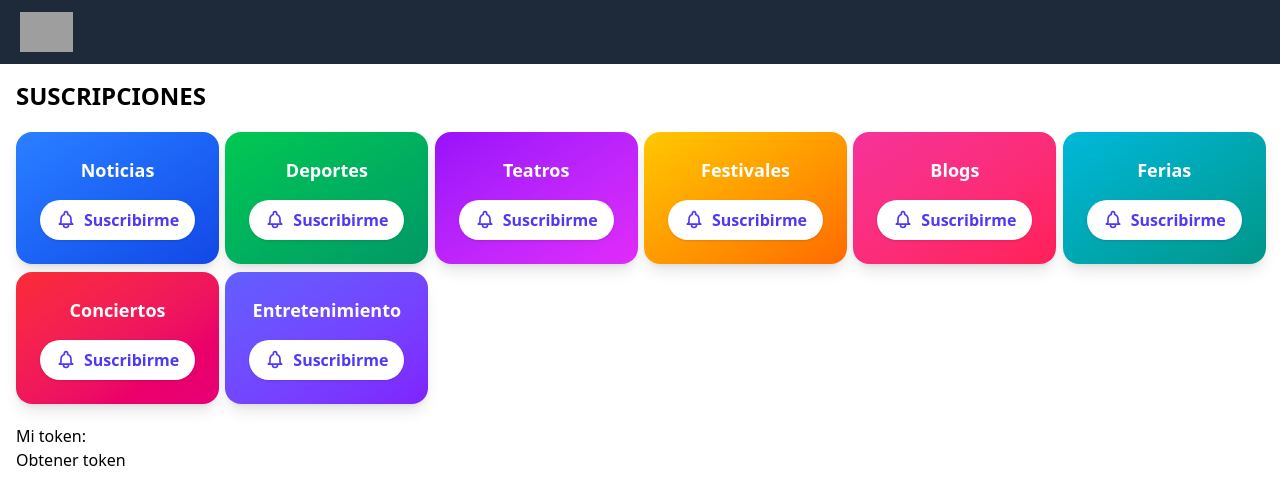
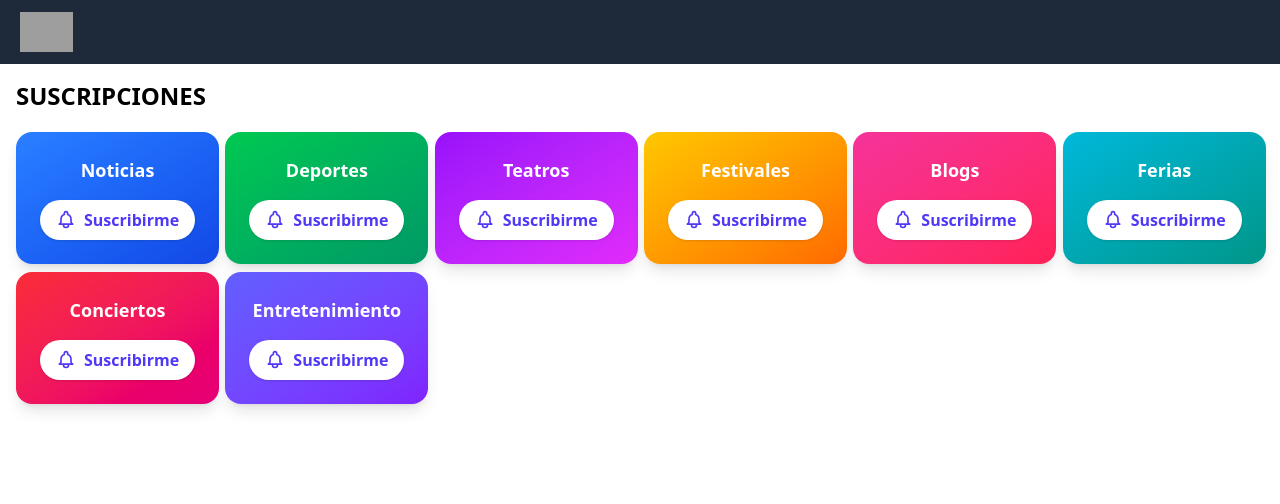
Before and after one commit to AlexRojasCoaquira/notification-push, a Nuxt app: page / in a window 1280 px wide. Shown: the top 504 px of the page. Built offline with nearby package versions, Linux system fonts and the light colour scheme; grey boxes are pictures that could not be loaded.

Commit message:
hide token

```diff
--- a/pages/index.vue
+++ b/pages/index.vue
@@ -14,12 +14,12 @@
         <Card title="Conciertos" @suscribe="suscribeTopic('Conciertos')" :isSuscribe="topicList.includes('Conciertos')" />
         <Card title="Entretenimiento" @suscribe="suscribeTopic('Entretenimiento')" :isSuscribe="topicList.includes('Entretenimiento')" />
       </div>
-      <p>
+      <!-- <p>
         Mi token: {{ token }}
       </p>
       <button type="button" @click="getTokenFirebase">
         Obtener token
-      </button>
+      </button> -->
       <div class="" v-if="token">
         <!-- <p>PASO 2</p>
         <label for="topic">topico</label>
```
